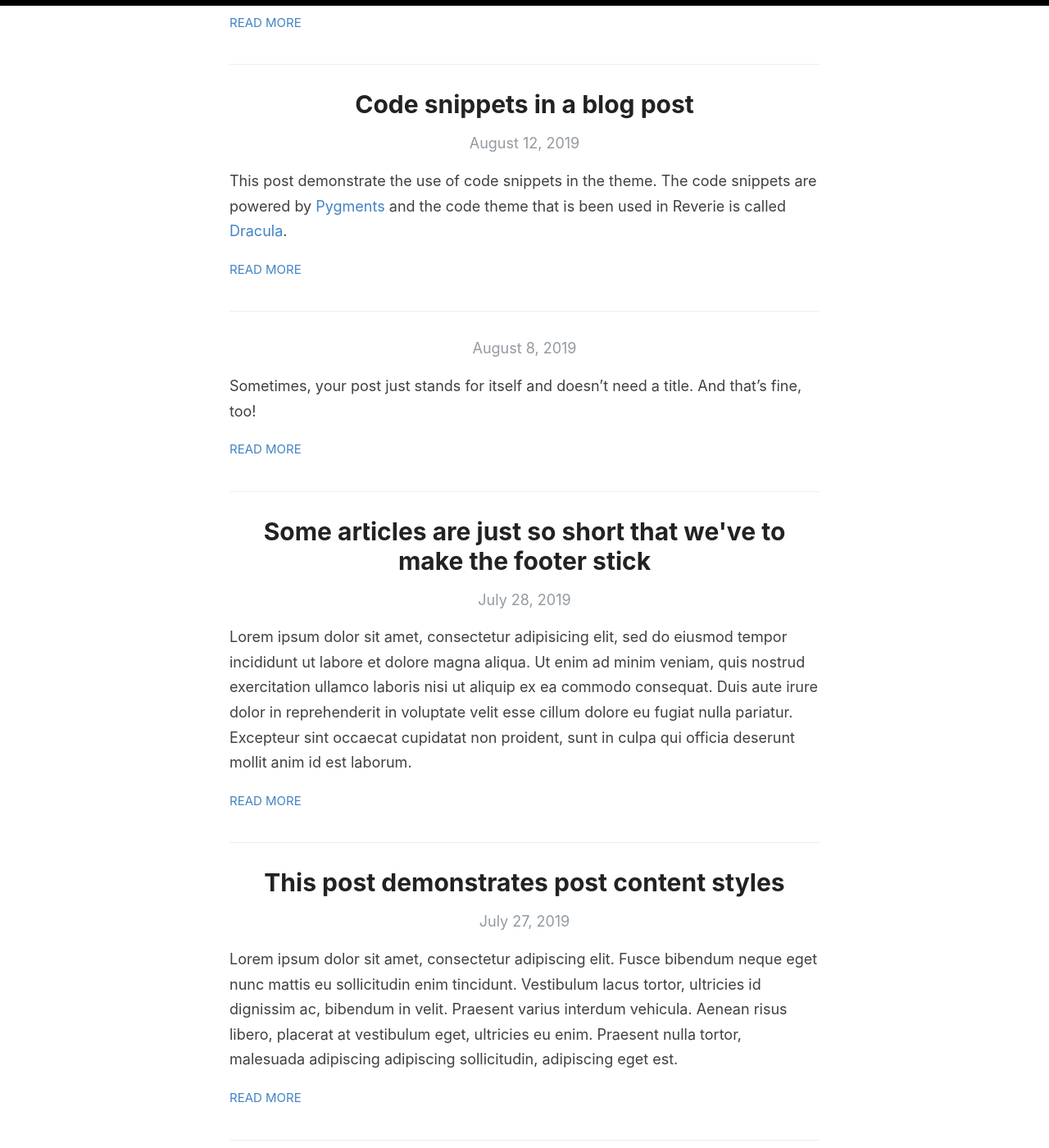
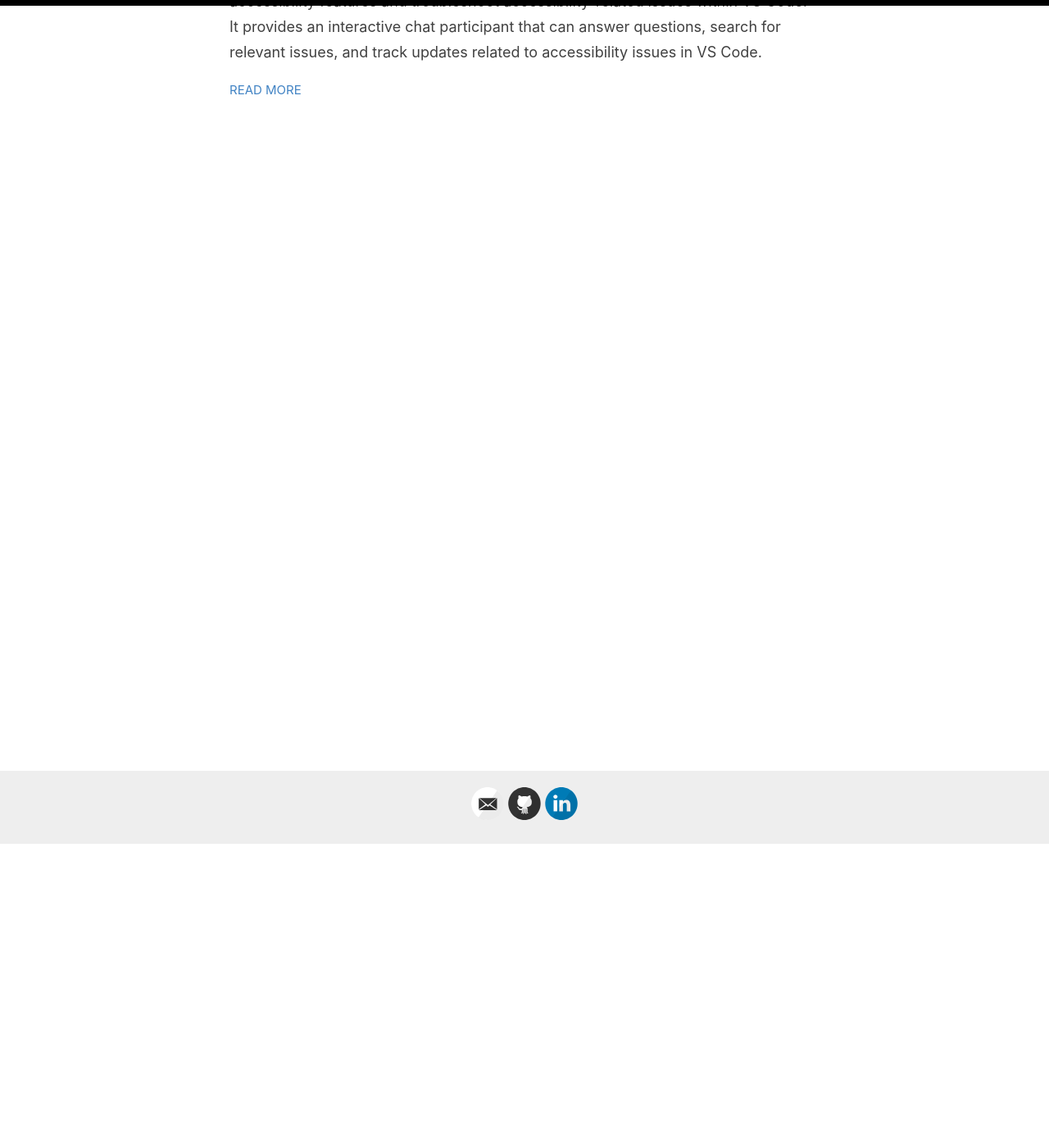
Before and after one commit to sreelakshmisb/sreelakshmisb.github.io, a Jekyll site: the page built from index.html, in a window 1280 px wide and 1400 px high, scrolled down 371 px. Shown: the whole window at 82% size. Built offline with Jekyll 4.4.1, drawn with Linux system fonts in a browser that asks for light colours; the list of posts is cut into pages by our own code; some of the changed text lies outside the part shown.

Commit message:
initial commit for project info

````diff
--- a/_config.yml
+++ b/_config.yml
@@ -3,17 +3,15 @@
 #
 
 # Name of your site (displayed in the header)
-name: Reverie
+name: IDEA (Intelligent Developer Experiences for Accessibility)
 
 # Name of the author
-author: Amit Merchant
+author: Sreelakshmi S B
 
 # Short bio or description (displayed in the header)
-description: An elegant Jekyll theme
-
+description:
 # URL of your avatar or profile pic (you could use your GitHub profile pic)
-avatar: /images/reverie.png
-
+avatar: /images/idea.png
 #
 # Flags below are optional
 #
@@ -21,15 +19,15 @@ avatar: /images/reverie.png
 # Includes an icon in the footer for each username you enter
 footer-links:
   dribbble:
-  email: amit.d.merchant@gmail.com
+  email: sreelaks@umich.edu
   facebook:
   flickr:
-  github: amitmerchant1990/reverie
+  github: idea11y/a11yagent
   instagram:
-  linkedin:
+  linkedin: sreelakshmisb
   pinterest:
-  rss: rss
-  twitter: amit_merchant
+  rss:
+  twitter:
   stackoverflow:
   youtube: # channel/<your_long_string> or user/<user-name>
   googleplus: # anything in your profile username that comes after plus.google.com/
@@ -48,14 +46,14 @@ google_analytics: UA-43339302-11
 
 # Your website URL (e.g. http://amitmerchant1990.github.io or http://www.amitmerchant.com)
 # Used for Sitemap.xml and your RSS feed
-url: http://www.amitmerchant.com/reverie
-enforce_ssl: https://www.amitmerchant.com/reverie
+url: http://sreelakshmisb.github.io
+enforce_ssl: http://sreelakshmisb.github.io
 
 # If you're hosting your site at a Project repository on GitHub pages
 # (http://yourusername.github.io/repository-name)
 # and NOT your User repository (http://yourusername.github.io)
 # then add in the baseurl here, like this: "/repository-name"
-baseurl: "/reverie"
+baseurl: ""
 
 #
 # !! You don't need to change any of the configuration flags below !!
--- a/_layouts/default.html
+++ b/_layouts/default.html
@@ -27,13 +27,13 @@
               <p class="site-description">{{ site.description }}</p>
             </div>
 
-            <nav>
+            <!-- <nav>
               <a href="{{ site.baseurl }}/">Home</a>
               <a href="{{ site.baseurl }}/getting-started">Getting Started</a>
               <a href="{{ site.baseurl }}/search">Search</a>
               <a href="{{ site.baseurl }}/about">About</a>
               <a href="{{ site.baseurl }}/archive">Archive</a>
-            </nav>
+            </nav> -->
           </header>
         </div>
       </div>
--- a/_posts/2019-08-08-no-title-posts.md
+++ /dev/null
@@ -1,6 +0,0 @@
----
-layout: post
-title: ""
-categories: Miscellaneous
----
-Sometimes, your post just stands for itself and doesn't need a title. And that's fine, too!
--- a/_posts/2019-12-11-pullquotes.md
+++ /dev/null
@@ -1,14 +0,0 @@
----
-layout: post
-title:  Pullquotes
-categories: [HTML,Code]
-excerpt: In graphic design, a pull quote (also known as a lift-out pull quote) is a key phrase, quotation, or excerpt that has been pulled from an article and used as a page layout graphic element, serving to entice readers into the article or to highlight a key topic.
----
-
-In graphic design, a pull quote (also known as a lift-out pull quote) is a key phrase, quotation, or excerpt that has been pulled from an article and used as a page layout graphic element, serving to entice readers into the article or to highlight a key topic. {% include pullquote.html quote="It is typically placed in a larger or distinctive typeface and on the same page." %} Pull quotes are often used in magazine and newspaper articles, annual reports, and brochures, as well as on the web. They can add visual interest to text-heavy pages with few images or illustrations.
-
-Placement of a pull quote on a page may be defined in a publication's or website's style guide. Such a typographic device may or may not be aligned with a column on the page. Some designers, for example, choose not to align the quote. In that case, the quotation cuts into two or more columns, as in the example shown. Because the pull quote invites the reader to read about the highlighted material, the pull quote should appear before the text it cites and, generally, fairly close to it.
-
-Pull quotes need not be a verbatim copy of the text being quoted; depending on a publication's house style, pull quotes may be abbreviated for space or paraphrased for clarity, with or without indication.
-
-A disadvantage of pull quotes as a design element is that they can disrupt the reading process of readers invested in reading the text sequentially by drawing attention to ghost fragments out of context. At the other extreme, when pull quotes are used to break up what would otherwise be a formless wall of text, pull quote can serve as visual landmarks to help the reader maintain a sense of sequence and place.
--- a/_posts/2019-7-27-super-long-article.md
+++ /dev/null
@@ -1,11 +0,0 @@
----
-layout: post
-title: Some articles are just so long they deserve a really long title to see if things will break well
-categories: Miscellaneous
----
-
-Lorem ipsum dolor sit amet, consectetur adipiscing elit. Fusce bibendum neque eget nunc mattis eu sollicitudin enim tincidunt. Vestibulum lacus tortor, ultricies id dignissim ac, bibendum in velit. Proin convallis mi ac felis pharetra aliquam. Curabitur dignissim accumsan rutrum. In arcu magna, aliquet vel pretium et, molestie et arcu. Mauris lobortis nulla et felis ullamcorper bibendum. Phasellus et hendrerit mauris. Proin eget nibh a massa vestibulum pretium. Suspendisse eu nisl a ante aliquet bibendum quis a nunc. Praesent varius interdum vehicula. Aenean risus libero, placerat at vestibulum eget, ultricies eu enim. Praesent nulla tortor, malesuada adipiscing adipiscing sollicitudin, adipiscing eget est.
-
-Lorem ipsum dolor sit amet, consectetur adipiscing elit. Fusce bibendum neque eget nunc mattis eu sollicitudin enim tincidunt. Vestibulum lacus tortor, ultricies id dignissim ac, bibendum in velit. Proin convallis mi ac felis pharetra aliquam. Curabitur dignissim accumsan rutrum. In arcu magna, aliquet vel pretium et, molestie et arcu. Mauris lobortis nulla et felis ullamcorper bibendum. Phasellus et hendrerit mauris. Proin eget nibh a massa vestibulum pretium. Suspendisse eu nisl a ante aliquet bibendum quis a nunc. Praesent varius interdum vehicula. Aenean risus libero, placerat at vestibulum eget, ultricies eu enim. Praesent nulla tortor, malesuada adipiscing adipiscing sollicitudin, adipiscing eget est.
-
-Lorem ipsum dolor sit amet, consectetur adipiscing elit. Fusce bibendum neque eget nunc mattis eu sollicitudin enim tincidunt. Vestibulum lacus tortor, ultricies id dignissim ac, bibendum in velit. Proin convallis mi ac felis pharetra aliquam. Curabitur dignissim accumsan rutrum. In arcu magna, aliquet vel pretium et, molestie et arcu. Mauris lobortis nulla et felis ullamcorper bibendum. Phasellus et hendrerit mauris. Proin eget nibh a massa vestibulum pretium. Suspendisse eu nisl a ante aliquet bibendum quis a nunc. Praesent varius interdum vehicula. Aenean risus libero, placerat at vestibulum eget, ultricies eu enim. Praesent nulla tortor, malesuada adipiscing adipiscing sollicitudin, adipiscing eget est.
--- a/_posts/2019-7-27-this-post-demonstrates-post-content-styles.md
+++ /dev/null
@@ -1,95 +0,0 @@
----
-layout: post
-title: This post demonstrates post content styles
-categories: Miscellaneous
----
-
-Lorem ipsum dolor sit amet, consectetur adipiscing elit. Fusce bibendum neque eget nunc mattis eu sollicitudin enim tincidunt. Vestibulum lacus tortor, ultricies id dignissim ac, bibendum in velit. Praesent varius interdum vehicula. Aenean risus libero, placerat at vestibulum eget, ultricies eu enim. Praesent nulla tortor, malesuada adipiscing adipiscing sollicitudin, adipiscing eget est.
-
-## Some great heading (h2)
-
-Proin convallis mi ac felis pharetra aliquam. Curabitur dignissim accumsan rutrum. In arcu magna, aliquet vel pretium et, molestie et arcu.
-
-Mauris lobortis nulla et felis ullamcorper bibendum. Phasellus et hendrerit mauris. Proin eget nibh a massa vestibulum pretium. Suspendisse eu nisl a ante aliquet bibendum quis a nunc. Praesent varius interdum vehicula. Aenean risus libero, placerat at vestibulum eget, ultricies eu enim. Praesent nulla tortor, malesuada adipiscing adipiscing sollicitudin, adipiscing eget est.
-
-## Another great heading (h2)
-
-Lorem ipsum dolor sit amet, consectetur adipiscing elit. Fusce bibendum neque eget nunc mattis eu sollicitudin enim tincidunt. Vestibulum lacus tortor, ultricies id dignissim ac, bibendum in velit.
-
-### Some great subheading (h3)
-
-Proin convallis mi ac felis pharetra aliquam. Curabitur dignissim accumsan rutrum. In arcu magna, aliquet vel pretium et, molestie et arcu. Mauris lobortis nulla et felis ullamcorper bibendum.
-
-Phasellus et hendrerit mauris. Proin eget nibh a massa vestibulum pretium. Suspendisse eu nisl a ante aliquet bibendum quis a nunc.
-
-### Some great subheading (h3)
-
-Praesent varius interdum vehicula. Aenean risus libero, placerat at vestibulum eget, ultricies eu enim. Praesent nulla tortor, malesuada adipiscing adipiscing sollicitudin, adipiscing eget est.
-
-> This quote will change your life. It will reveal the secrets of the universe, and all the wonders of humanity. Don't misuse it.
-
-Lorem ipsum dolor sit amet, consectetur adipiscing elit. Fusce bibendum neque eget nunc mattis eu sollicitudin enim tincidunt.
-
-### Some great subheading (h3)
-
-Vestibulum lacus tortor, ultricies id dignissim ac, bibendum in velit. Proin convallis mi ac felis pharetra aliquam. Curabitur dignissim accumsan rutrum.
-
-```html
-<html>
-  <head>
-  </head>
-  <body>
-    <p>Hello, World!</p>
-  </body>
-</html>
-```
-
-
-In arcu magna, aliquet vel pretium et, molestie et arcu. Mauris lobortis nulla et felis ullamcorper bibendum. Phasellus et hendrerit mauris.
-
-#### You might want a sub-subheading (h4)
-
-In arcu magna, aliquet vel pretium et, molestie et arcu. Mauris lobortis nulla et felis ullamcorper bibendum. Phasellus et hendrerit mauris.
-
-In arcu magna, aliquet vel pretium et, molestie et arcu. Mauris lobortis nulla et felis ullamcorper bibendum. Phasellus et hendrerit mauris.
-
-#### But it's probably overkill (h4)
-
-In arcu magna, aliquet vel pretium et, molestie et arcu. Mauris lobortis nulla et felis ullamcorper bibendum. Phasellus et hendrerit mauris.
-
-### Oh hai, an unordered list!!
-
-In arcu magna, aliquet vel pretium et, molestie et arcu. Mauris lobortis nulla et felis ullamcorper bibendum. Phasellus et hendrerit mauris.
-
-- First item, yo
-- Second item, dawg
-- Third item, what what?!
-- Fourth item, fo sheezy my neezy
-
-### Oh hai, an ordered list!!
-
-In arcu magna, aliquet vel pretium et, molestie et arcu. Mauris lobortis nulla et felis ullamcorper bibendum. Phasellus et hendrerit mauris.
-
-1. First item, yo
-2. Second item, dawg
-3. Third item, what what?!
-4. Fourth item, fo sheezy my neezy
-
-
-
-## Headings are cool! (h2)
-
-Proin eget nibh a massa vestibulum pretium. Suspendisse eu nisl a ante aliquet bibendum quis a nunc. Praesent varius interdum vehicula. Aenean risus libero, placerat at vestibulum eget, ultricies eu enim. Praesent nulla tortor, malesuada adipiscing adipiscing sollicitudin, adipiscing eget est.
-
-Praesent nulla tortor, malesuada adipiscing adipiscing sollicitudin, adipiscing eget est.
-
-Proin eget nibh a massa vestibulum pretium. Suspendisse eu nisl a ante aliquet bibendum quis a nunc.
-
-### Tables
-
-|Title 1               | Title 2               | Title 3               | Title 4              |
-|--------------------- | --------------------- | --------------------- | ---------------------|
-|lorem                 | lorem ipsum           | lorem ipsum dolor     | lorem ipsum dolor sit|
-|lorem ipsum dolor sit | lorem ipsum dolor sit | lorem ipsum dolor sit | lorem ipsum dolor sit|
-|lorem ipsum dolor sit | lorem ipsum dolor sit | lorem ipsum dolor sit | lorem ipsum dolor sit|
-|lorem ipsum dolor sit | lorem ipsum dolor sit | lorem ipsum dolor sit | lorem ipsum dolor sit|
--- a/_posts/2019-7-28-super-short-article.md
+++ /dev/null
@@ -1,7 +0,0 @@
----
-layout: post
-title: Some articles are just so short that we've to make the footer stick
-categories: Miscellaneous
----
-
-Lorem ipsum dolor sit amet, consectetur adipisicing elit, sed do eiusmod tempor incididunt ut labore et dolore magna aliqua. Ut enim ad minim veniam, quis nostrud exercitation ullamco laboris nisi ut aliquip ex ea commodo consequat. Duis aute irure dolor in reprehenderit in voluptate velit esse cillum dolore eu fugiat nulla pariatur. Excepteur sint occaecat cupidatat non proident, sunt in culpa qui officia deserunt mollit anim id est laborum.
--- a/_posts/2019-8-12-code-snippets.md
+++ /dev/null
@@ -1,42 +0,0 @@
----
-layout: post
-title:  Code snippets in a blog post
-categories: [HTML,Code]
----
-
-This post demonstrate the use of code snippets in the theme. The code snippets are powered by [Pygments](http://pygments.org/) and the code theme that is been used in Reverie is called [Dracula](https://draculatheme.com/).
-
-This is a raw snippet:
-
-```
-hello world
-123
-This is a text snippet
-```
-
-This is a PHP snippet:
-
-```php
-<?php
-    echo 'Hello, World!';
-?>
-```
-
-This is a JavaScript snippet:
-
-```js
-const add = (a, b) => a + b
-const minus = (a, b) => a - b
-
-console.log(add(100,200))  // 300
-console.log(minus(100,200))  // -100
-```
-
-This is a Python snippet:
-
-```python
-def say_hello():
-    print("hello world!")
-
-say_hello()   // "hello world!"
-```
--- a/_posts/2019-02-13-introducing-reverie-jekyll-theme.md
+++ b/_posts/2026-5-20-a11yagent.md
@@ -1,12 +1,10 @@
 ---
 layout: post
-title: Introducing Reverie - A ridiculously elegant Jekyll theme
-categories: [Miscellaneous, Jekyll]
+title: a11yagent
+# categories: [Miscellaneous, Jekyll]
 ---
 
-[Reverie](https://github.com/amitmerchant1990/reverie) is a [Jekyll](https://jekyllrb.com/)-powered theme which is simple and opinionated. It's actually a fork of [jekyll-now](https://github.com/barryclark/jekyll-now) with some additional features and personal touches which I've implemented to suit my needs for my blog.
-
-This is a plug-and-play Jekyll theme which you can use on GitHub Pages without even setting up a local environment.
+[a11yagent](https://marketplace.visualstudio.com/items?itemName=IDEA.a11yagent) is a VS Code extension designed to help screen reader users discover accessibility features and troubleshoot accessibility-related issues within VS Code. It provides an interactive chat participant that can answer questions, search for relevant issues, and track updates related to accessibility issues in VS Code.
 
 ![](/images/reverie-demo.png)
 
@@ -72,14 +70,6 @@ categories: [PHP, Laravel]
 
 The contegorized content can be shown over this URL: <https://yourgithubusername.github.io/categories/>
 
-## RSS
+<!-- ## License
 
-The generated [RSS feed](https://en.wikipedia.org/wiki/RSS) of your blog can be found at <https://yourgithubusername.github.io/feed>. You can see the example RSS feed over [here](https://www.amitmerchant.com/reverie/feed).
-
-## Sitemap
-
-The generated sitemap of your blog can be found at <https://yourgithubusername.github.io/sitemap>. You can see the example sitemap feed over [here](https://www.amitmerchant.com/reverie/sitemap).
-
-## License
-
-MIT
+MIT -->
````
Also changed, not shown: images/idea.png (added), 1 other file.
